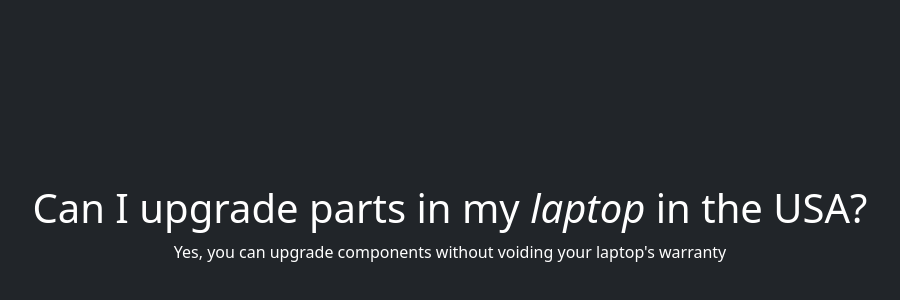
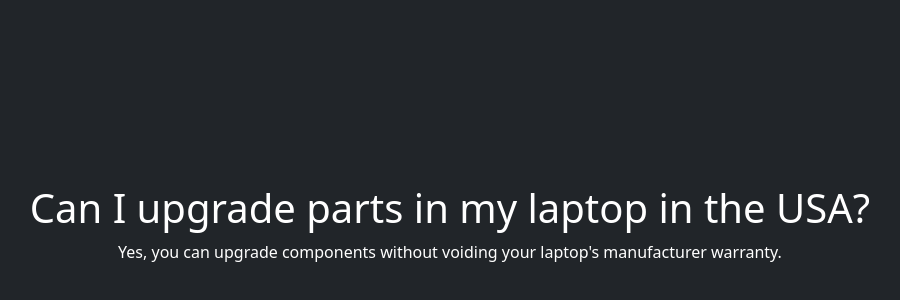
Before and after one commit to codeHusky/canupgra.de, a plain HTML site: page index.html in a window 1280 px wide. Shown: the part 176-476 px from the top of the page, without its empty margins (190-1090 px from the left). Drawn offline with nearby package versions, Linux system fonts and the light colour scheme; no server answers.

Commit message:
Update index.html

```diff
--- a/index.html
+++ b/index.html
@@ -10,7 +10,8 @@
   </head>
   <body class="w-100 h-100 bg-dark d-flex" style="align-content: center;justify-items: center;align-items: center;justify-content: center;">
     <div class="text-center text-white">
-        <h1>Can I upgrade parts in my <i>laptop</i> in <span>the USA</span>?</h1><div>Yes, you can upgrade components without voiding your laptop's warranty</div>
-    </div>
+      <h1>Can I <span id="action text-primary">upgrade parts</span> in my <span id="type text-primary">laptop</span> in <span id="country text-primary">the USA</span>?</h1>
+      <div id="result text-success">Yes, you can upgrade components without voiding your laptop's manufacturer warranty.</div>
+    </div
   </body>
 </html>
```
